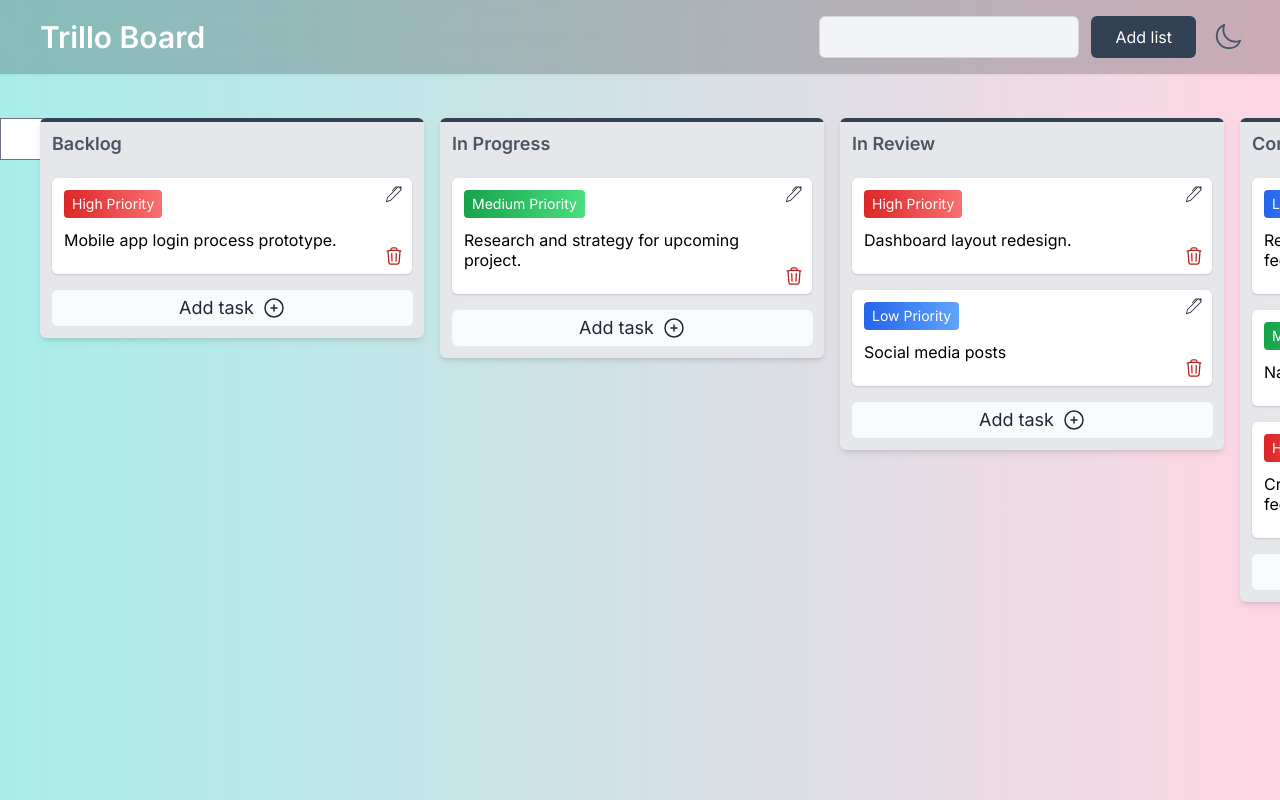
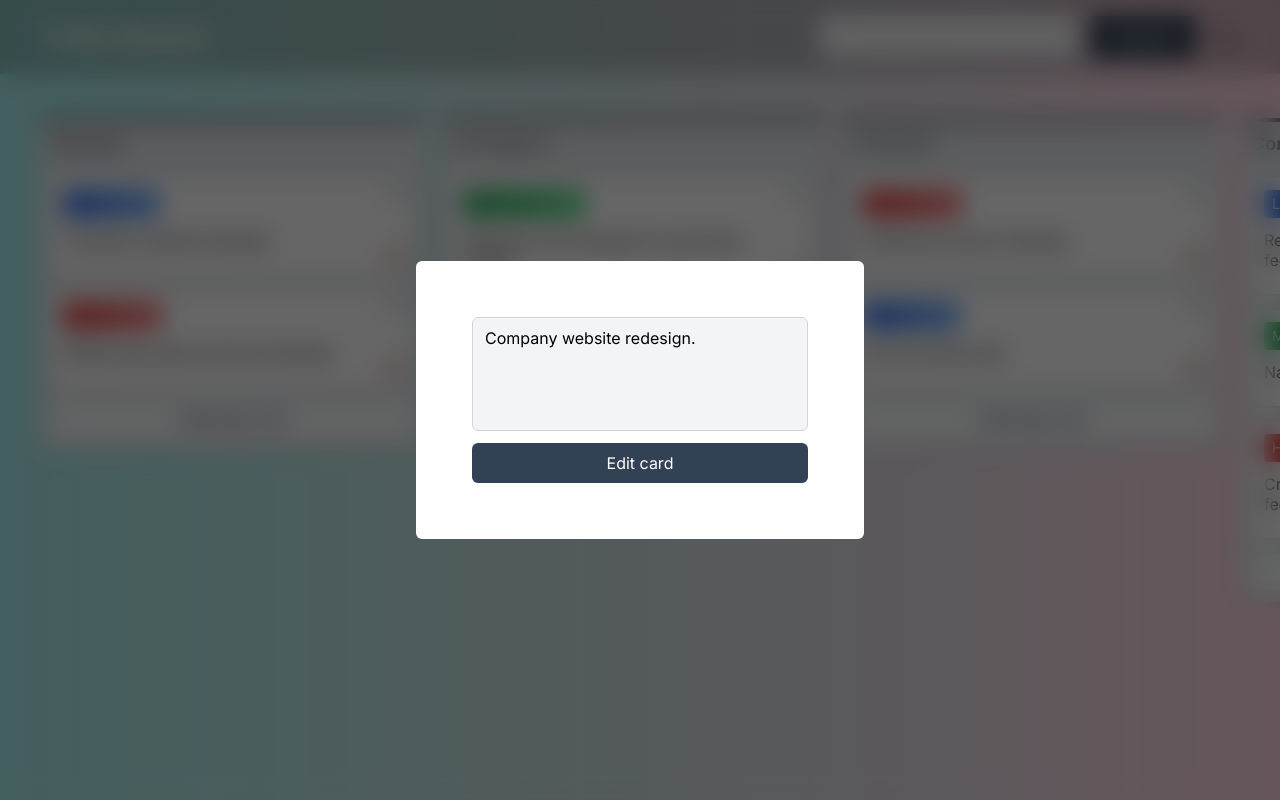
Before and after one commit to mvuja/Trillo, a Next.js app: page / in a window 1280 px wide. Both pictures are taken after a click on the button 394 px from the left and 194 px from the top of the page. Built offline with nearby package versions, Linux system fonts and the light colour scheme.

Commit message:
finish edit card name functionality

```diff
--- a/app/components/CardItem.jsx
+++ b/app/components/CardItem.jsx
@@ -98,7 +98,7 @@ function CardItem({ item, index, boardData, onDeleteCard, onEditCard }) {
             </div>
 
             <h5 className="card-title">{item.title}</h5>
-            <button className="card-edit" onClick={() => onEditCard(item.id)}>
+            <button className="card-edit" onClick={() => onEditCard(item.id, item.title)}>
               <svg xmlns="http://www.w3.org/2000/svg" width="16" height="16" fill="currentColor" class="bi bi-pen" viewBox="0 0 16 16">
                 <path d="m13.498.795.149-.149a1.207 1.207 0 1 1 1.707 1.708l-.149.148a1.5 1.5 0 0 1-.059 2.059L4.854 14.854a.5.5 0 0 1-.233.131l-4 1a.5.5 0 0 1-.606-.606l1-4a.5.5 0 0 1 .131-.232l9.642-9.642a.5.5 0 0 0-.642.056L6.854 4.854a.5.5 0 1 1-.708-.708L9.44.854A1.5 1.5 0 0 1 11.5.796a1.5 1.5 0 0 1 1.998-.001zm-.644.766a.5.5 0 0 0-.707 0L1.95 11.756l-.764 3.057 3.057-.764L14.44 3.854a.5.5 0 0 0 0-.708l-1.585-1.585z"/>
               </svg>
--- /dev/null
+++ b/app/components/EditCardModal.jsx
@@ -0,0 +1,28 @@
+import { useState, useEffect } from 'react';
+
+
+const EditCardModal = ({ setShowEditModal, showEditModal, editInput, setEditInput, editCardHandler }) => {
+
+
+
+    return (
+        <>
+        {
+            showEditModal ?
+            <div className="edit-card-container">
+                <div className="bg-blur" onClick={() => setShowEditModal(false)}></div>
+                <form onSubmit={editCardHandler}>
+                    <textarea cols="30" rows="4" className='input' value={editInput} onChange={(e) => setEditInput(e.target.value)}></textarea>
+                    <button className="btn">Edit card</button>
+                </form>
+            </div>
+            :
+            <div></div>
+        }
+        </>
+
+
+    )
+}
+
+export default EditCardModal
--- a/app/globals.css
+++ b/app/globals.css
@@ -134,3 +134,20 @@
 .board-edit-container svg{
   @apply scale-150 text-slate-600 dark:text-slate-200 transition
 }
+
+
+.bg-blur{
+  @apply absolute inset-0 bg-black bg-opacity-60 backdrop-blur-md
+}
+
+.edit-card-container{
+  @apply fixed inset-0 flex justify-center items-center z-40
+}
+
+.edit-card-container form{
+  @apply z-50 bg-white p-14 rounded-md flex flex-col gap-3
+}
+
+.edit-card-container textarea{
+  @apply resize-none
+}
--- a/app/page.jsx
+++ b/app/page.jsx
@@ -6,6 +6,7 @@ import { useEffect, useRef, useState } from "react"
 // components
 import Header from "./components/Header"
 import CardItem from "./components/CardItem"
+import EditCardModal from "./components/EditCardModal"
 
 // custom hooks
 import createGuidId from './hooks/GuiId'
@@ -21,6 +22,11 @@ export default function Home() {
   const [editingBoardName, setEditingBoardName] = useState(false)
   const [editingBoardInput, setEditingBoardInput] = useState('')
   const [selectedBoardForEditing, setSelectedBoardForEditing] = useState(0)
+
+  // EDITING CARD
+  const [showEditModal, setShowEditModal] = useState(false)
+  const [editInput, setEditInput] = useState('')
+  const [editID, setEditID] = useState()
 
 
 
@@ -109,17 +115,32 @@ export default function Home() {
 
 
 
-  // EDIT CARD
+  // EDIT CARD NAME
 
-  const onEditCard = id => {
-    const test = boardData.map(el => {
-      const newFilter = el.items.filter(el2 => {
-        return el2.id !== id
+  const onEditCard = (id, title) => {
+    setShowEditModal(true)
+    setEditInput(title)
+    setEditID(id)
+  }
+
+  const editCardHandler = e => {
+    e.preventDefault()
+    console.log(editInput);
+    if(editInput.trim() !== ''){
+      const test = boardData.map(el => {
+        const newFilter = el.items.map(el2 => {
+          if(el2.id === editID){
+            el2.title = editInput
+          }
+          return el2
+        })
+        el.items = newFilter
+        return el
       })
-      el.items = newFilter
-      return el
-    })
-    setBoardData(test)
+      setBoardData(test)
+      setShowEditModal(false)
+    }
+
   }
 
 
@@ -163,12 +184,13 @@ export default function Home() {
 
           {/* EDIT CARD */}
 
-          <div className="edit-card-container">
-            <form>
-              <input type="text" />
-              <button>Edit card</button>
-            </form>
-          </div>
+          <EditCardModal
+            setShowEditModal={setShowEditModal}
+            showEditModal={showEditModal}
+            editInput={editInput}
+            setEditInput={setEditInput}
+            editCardHandler={editCardHandler}
+          />
 
 
           {/* Board columns */}
```
